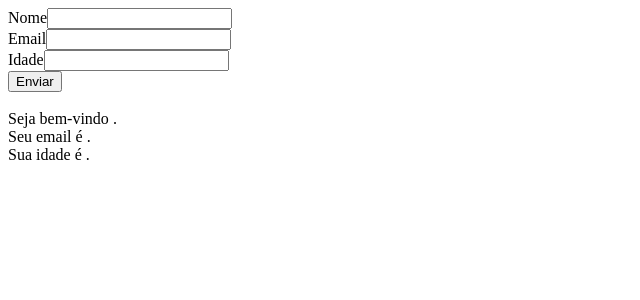
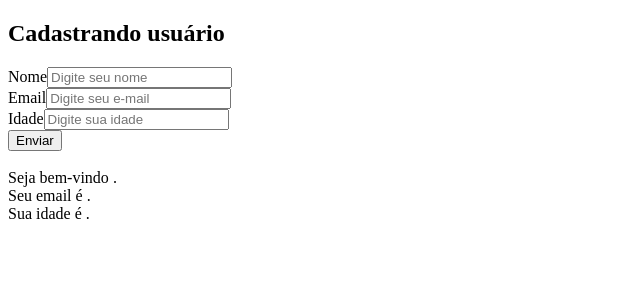
Before and after one commit to menestrel-mkmb/udemy_react, a React (Create React App) app in the folder primeiro-app/: page / in a window 1280 px wide. Shown: the top 300 px of the page, without its empty margins (0-640 px from the left). Built offline with nearby package versions, Linux system fonts and the light colour scheme.

Commit message:
prettier formatter; minor html changes;

```diff
--- a/primeiro-app/src/App.js
+++ b/primeiro-app/src/App.js
@@ -1,46 +1,79 @@
-import { useState } from 'react';
+import { useState } from "react";
 
 //custom components
-import {Welcome, ShowAge, ShowEmail} from './components/Welcome.js';
-
+import { Welcome, ShowAge, ShowEmail } from "./components/Welcome.js";
 
 function App() {
-
   //individuals var
-  const [name, setName] = useState('');
-  const [email, setEmail] = useState('');
-  const [age, setAge] = useState('');
+  const [name, setName] = useState("");
+  const [email, setEmail] = useState("");
+  const [age, setAge] = useState("");
   //object
   const [user, setUser] = useState({});
 
-  function handleRegister(event){
+  function handleRegister(event) {
     event.preventDefault();
 
     setUser({
-      name: name, email: email, age: age,
+      name: name,
+      email: email,
+      age: age,
     });
   }
 
   return (
     <div>
       <form action="">
+        <h2 className="forms__title sign-up__user title">
+          Cadastrando usuário
+        </h2>
+
         <lab className="name__lbl">Nome</lab>
-        <input type="text" name="" className="name__inp" typeof="text" value = { name } onChange = { (e) => setName(e.target.value)}/><br/>
+        <input
+          type="text"
+          name=""
+          placeholder="Digite seu nome"
+          className="name__inp"
+          typeof="text"
+          value={name}
+          onChange={(e) => setName(e.target.value)}
+        />
+        <br />
 
         <lab className="email__lbl">Email</lab>
-        <input type="text" name="" className="email__inp" typeof="text" value = { email } onChange = { (e) => setEmail(e.target.value)}/><br/>
+        <input
+          type="text"
+          name=""
+          placeholder="Digite seu e-mail"
+          className="email__inp"
+          typeof="text"
+          value={email}
+          onChange={(e) => setEmail(e.target.value)}
+        />
+        <br />
 
         <lab className="age__lbl">Idade</lab>
-        <input type="text" name="" className="age__inp" typeof="text" value = { age } onChange = { (e) => setAge(e.target.value)}/><br/>
+        <input
+          type="text"
+          name=""
+          placeholder="Digite sua idade"
+          className="age__inp"
+          typeof="text"
+          value={age}
+          onChange={(e) => setAge(e.target.value)}
+        />
+        <br />
 
-        <button onClick={ handleRegister }>Enviar</button>
+        <button onClick={handleRegister}>Enviar</button>
       </form>
-
-      <br />
       <div className="info__div hidden">
-        <Welcome name={user.name}/><br/>
-        <ShowEmail email={user.email}/><br/>
-        <ShowAge age={user.age}/><br/>
+        <br />
+        <Welcome name={user.name} />
+        <br />
+        <ShowEmail email={user.email} />
+        <br />
+        <ShowAge age={user.age} />
+        <br />
       </div>
     </div>
   );
```
Also changed, not shown: primeiro-app/src/components/Welcome.js (+6 -12 lines), 1 other file (tests, documents, lock files or other folders).
